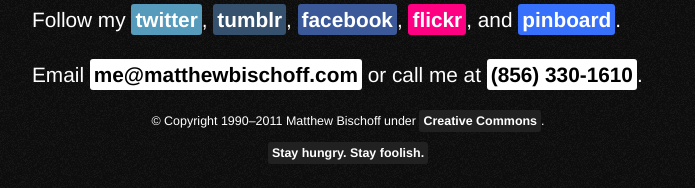
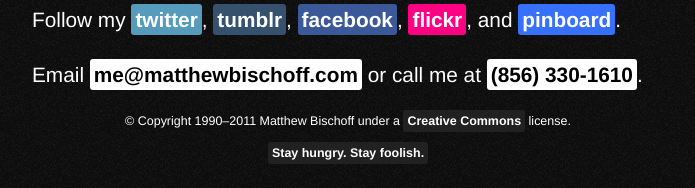
Before and after one commit to mbbischoff/website, a Jekyll site: the page index.html, which Jekyll copies as it is, in a window 1280 px wide. Shown: the part 718-906 px from the top of the page, without its empty margins (292-987 px from the left). Built offline with Jekyll 4.4.1, drawn with Linux system fonts in a browser that asks for light colours.

Commit message:
added rachel comment

```diff
--- a/index.html
+++ b/index.html
@@ -52,8 +52,9 @@
 			<p>Email <a class="email" href="mailto:mb@matthewbischoff.com">me@matthewbischoff.com</a> or call me at <a class="phone" href="tel:8563301610">(856) 330-1610</a>.</p>
 
 		<footer>
-			<p>&copy; Copyright 1990–2011 Matthew Bischoff under <a class="creativecommons" href="http://creativecommons.org/licenses/by-nc-sa/3.0/us/">Creative Commons</a>.</p>
+			<p>&copy; Copyright 1990–2011 Matthew Bischoff under a <a class="creativecommons" href="http://creativecommons.org/licenses/by-nc-sa/3.0/us/">Creative Commons</a> license.</p>
 			<p><a href="http://www.youtube.com/watch?v=D1R-jKKp3NA">Stay hungry. Stay foolish.</a></strong></p>
+			<!--I love you, Rachel, a lot a lot.-->
 		</footer>
 	</div>
 	</body>
```
